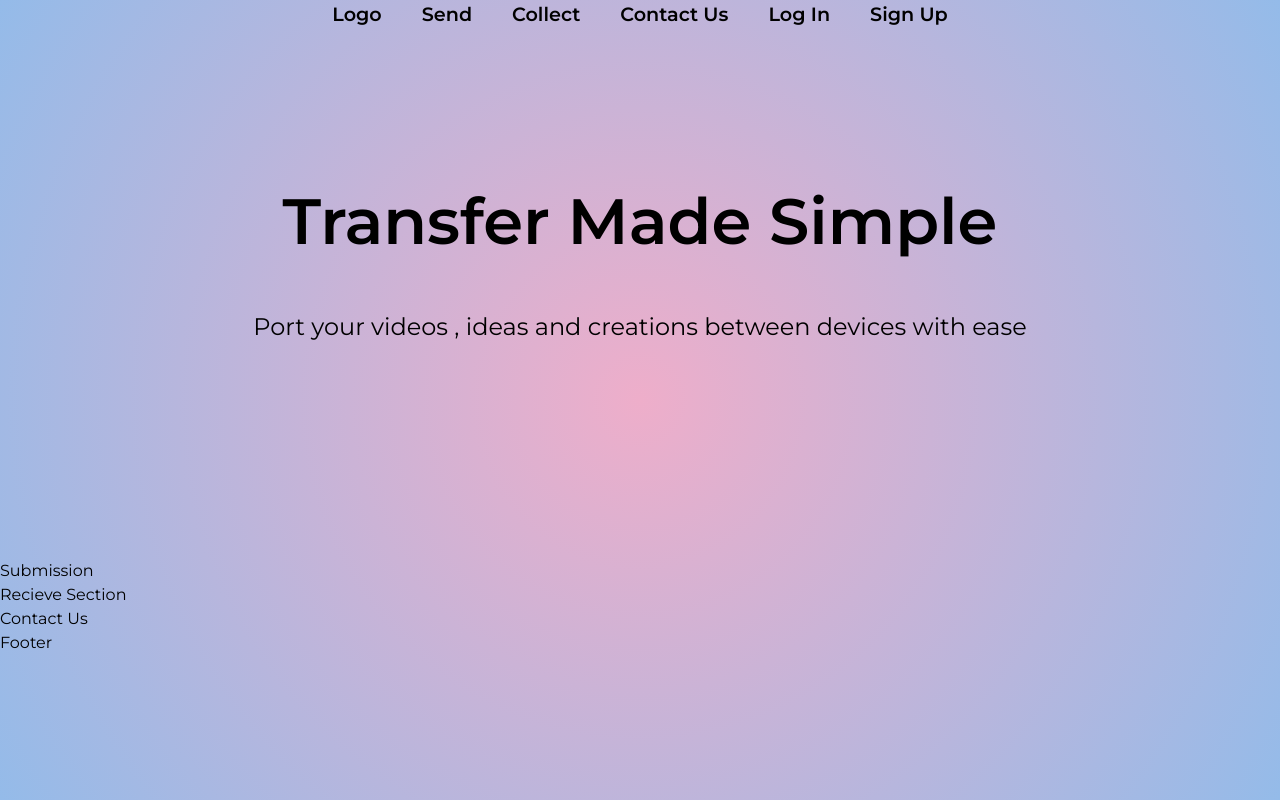
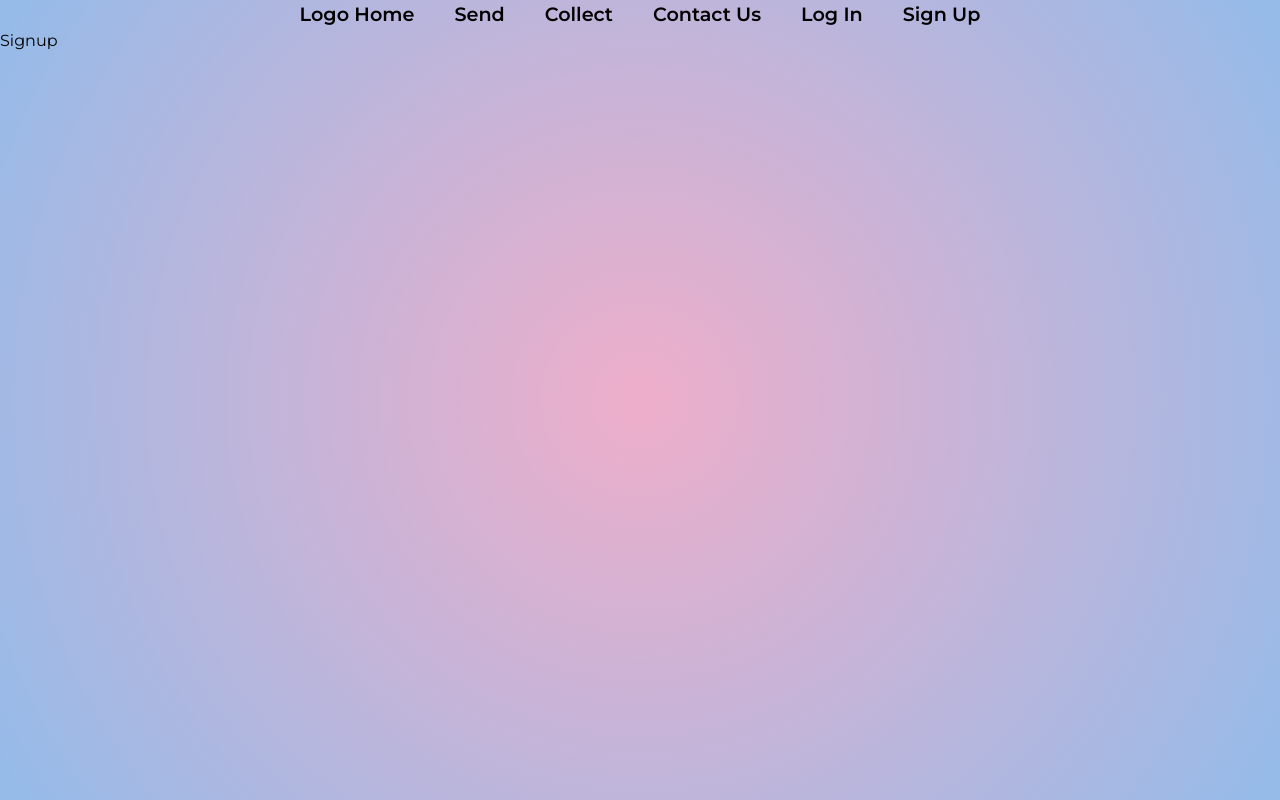
Before and after one commit to sakinbola/transfermadesimple, a React (Vite) app: page /signup in a window 1280 px wide. Built offline with nearby package versions, Linux system fonts and the light colour scheme.

Commit message:
inital stages of log in and signup functinallity

```diff
--- a/package.json
+++ b/package.json
@@ -12,7 +12,8 @@
   "dependencies": {
     "animate.css": "^4.1.1",
     "react": "^19.1.0",
-    "react-dom": "^19.1.0"
+    "react-dom": "^19.1.0",
+    "react-router-dom": "^7.6.1"
   },
   "devDependencies": {
     "@eslint/js": "^9.25.0",
--- a/src/App.jsx
+++ b/src/App.jsx
@@ -1,4 +1,5 @@
 import { useState } from 'react'
+import { BrowserRouter as Router, Routes, Route } from "react-router-dom";
 // import reactLogo from './assets/react.svg'
 // import viteLogo from '/vite.svg'
 import Hero from "./pages/sections/Hero.jsx"
@@ -7,18 +8,32 @@ import ContactUs from "./pages/sections/ContactUs.jsx"
 import Submission from "./pages/sections/Submission.jsx"
 import Header from "./pages/sections/Header.jsx"
 import RecieveSection from "./pages/sections/RecieveSection.jsx"
-
+import Login from "./pages/sections/login.jsx";
+import Signup from "./pages/sections/signup.jsx";
 
 function App() {
   return (
+      <Router>
+        {/* parent component enables nav system */}
+        <Header/>
+        <Routes>
+           {/* path / represnts landing page   */}
+            <Route path="/" element={
             <>
-      <Header/>
               <Hero/>
               <Submission/>
               <RecieveSection/>
               <ContactUs/>
               <Footer/>
             </>
+            } />
+
+          {/* takes to login or signup page */}
+          <Route path="/login" element={<Login />} />
+          <Route path="/signup" element={<Signup/>}/>
+        </Routes>
+      </Router>
+
   )
 }
 
--- /dev/null
+++ b/src/components/forms.jsx
@@ -0,0 +1,9 @@
+
+
+function Form() {
+    return (
+        <div> Form </div>
+    )
+}
+
+export default Form
--- a/src/pages/sections/Header.jsx
+++ b/src/pages/sections/Header.jsx
@@ -1,4 +1,7 @@
 import { useState } from 'react'
+import { Link } from "react-router-dom"
+// href for react router dom client side routing
+
 import "./header.css"
 
 function Header() {
@@ -8,6 +11,7 @@ function Header() {
 
       <a className = "logo" href="">
         <img src="" alt="" /> Logo
+        <Link to = "/"> Home </Link>
       </a>
 
 
@@ -15,8 +19,8 @@ function Header() {
       <a href=""> Collect </a>
       <a href=""> Contact Us</a>
 
-      <a href=""> Log In </a>
-      <a href=""> Sign Up </a>
+      <Link to="/login">Log In</Link>
+      <Link to="/signup">Sign Up</Link>
     </div>
   )
 }
@@ -24,3 +28,5 @@ function Header() {
 export default Header
 
 // add hamburger menu for mobile view or short screen
+
+// add google login and sign up button
--- /dev/null
+++ b/src/pages/sections/login.jsx
@@ -0,0 +1,9 @@
+import Form from "../../components/forms.jsx"
+
+function Login() {
+    return (
+        <div> Login </div>
+    )
+}
+
+export default Login
--- /dev/null
+++ b/src/pages/sections/signup.jsx
@@ -0,0 +1,9 @@
+import Form from "../../components/forms.jsx"
+
+function Signup() {
+    return (
+        <div> Signup </div>
+    )
+}
+
+export default Signup
```
Also changed, not shown: 1 other file (tests, documents, lock files or other folders). Lines whose indentation alone changed are shown as unchanged.
